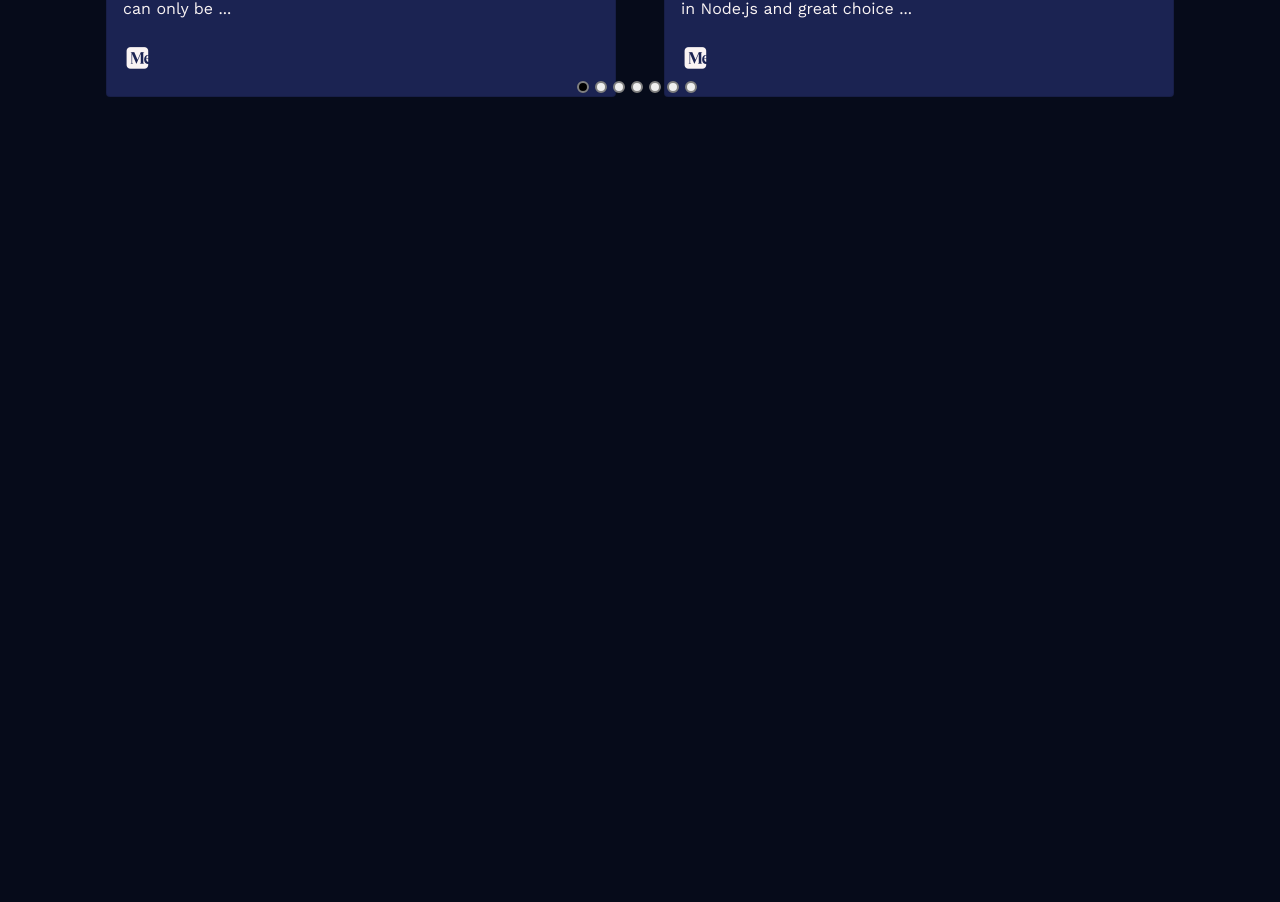
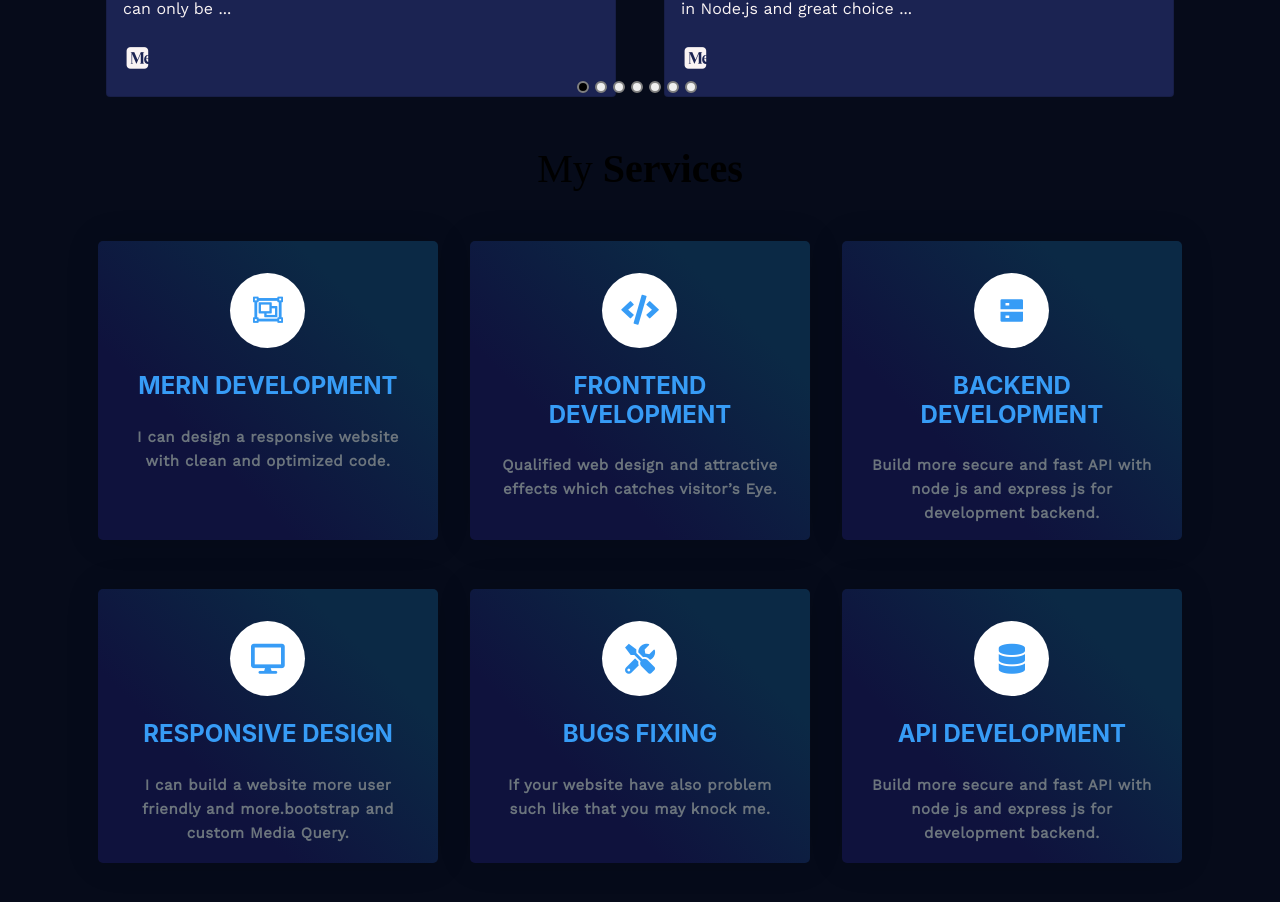
Before and after one commit to SanjidaNowrin/protfolio-sanjida-nowrin, a React (Create React App) app: page / in a window 1280 px wide. Shown: the part 1552-2454 px from the top of the page. Before the commit the page ends 1697 px from the top, so only its background shows below. Built offline with nearby package versions, Linux system fonts and the light colour scheme.

Commit message:
service-done

```diff
--- a/public/index.html
+++ b/public/index.html
@@ -19,6 +19,12 @@
       href="https://cdn.jsdelivr.net/npm/bootstrap@5.0.2/dist/css/bootstrap.min.css"
       rel="stylesheet"
       integrity="sha384-EVSTQN3/azprG1Anm3QDgpJLIm9Nao0Yz1ztcQTwFspd3yD65VohhpuuCOmLASjC"
+      crossorigin="anonymous"
+    />
+    <link
+      rel="stylesheet"
+      href="https://use.fontawesome.com/releases/v5.15.4/css/all.css"
+      integrity="sha384-DyZ88mC6Up2uqS4h/KRgHuoeGwBcD4Ng9SiP4dIRy0EXTlnuz47vAwmeGwVChigm"
       crossorigin="anonymous"
     />
 
--- a/src/App.js
+++ b/src/App.js
@@ -3,6 +3,7 @@ import "./App.css";
 import Header from "./components/Header/Header";
 import About from "./components/About/About";
 import Blogs from "./components/Blogs/Blogs";
+import Services from "./components/Services/Services";
 
 function App() {
   const [theme, setTheme] = useState("");
@@ -18,6 +19,7 @@ function App() {
       <Header theme={theme} toggleTheme={toggleTheme} />
       <About theme={theme} toggleTheme={toggleTheme} />
       <Blogs theme={theme} toggleTheme={toggleTheme} />
+      <Services theme={theme} toggleTheme={toggleTheme} />
     </>
   );
 }
--- a/src/components/Blogs/Blogs.js
+++ b/src/components/Blogs/Blogs.js
@@ -53,8 +53,14 @@ const Blogs = ({ theme, toggleTheme }) => {
                 alt="..."
               />
               <div className="card-body mt-3 d-flex flex-column">
-                <h5 className="card-title title">{name}</h5>
-                <p className="blog-desc">{detail.slice(0, 250)} ...</p>
+                <a
+                  href={link}
+                  target="_blank"
+                  className="mt-auto align-self-start"
+                >
+                  <h5 className="card-title title">{name}</h5>
+                  <p className="blog-desc">{detail.slice(0, 250)} ...</p>
+                </a>
                 <a
                   href={link}
                   target="_blank"
--- a/src/components/Header/Header.js
+++ b/src/components/Header/Header.js
@@ -3,9 +3,11 @@ import "./Header.css";
 const Header = ({ toggleTheme, theme }) => {
   const navLinks = [
     { path: "#home", display: "Home" },
-    { path: "#about", display: "About" },
-    { path: "#home", display: "Home" },
+    { path: "#skills", display: "Skills" },
+    { path: "#projects", display: "Projects" },
     { path: "#blogs", display: "Blogs" },
+    { path: "#services", display: "Services" },
+    { path: "#contact", display: "Contact Me" },
   ];
 
   const [isSticky, setSticky] = useState(false);
@@ -44,7 +46,7 @@ const Header = ({ toggleTheme, theme }) => {
         <div className="collapse navbar-collapse" id="navbarSupportedContent">
           <ul className="mx-auto navbar-nav me-auto mb-2 mb-lg-0">
             {navLinks.map((item, index) => (
-              <li key={index} className="nav-item ps-5 text-uppercase">
+              <li key={index} className="nav-item ps-4 text-uppercase">
                 <a
                   className="nav-link active menu-item"
                   aria-current="page"
--- /dev/null
+++ b/src/components/Services/Services.css
@@ -0,0 +1,93 @@
+.service-row {
+  display: flex;
+  flex-wrap: wrap;
+}
+.service-column {
+  width: 100%;
+  padding: 0 1em 1em 1em;
+  text-align: center;
+}
+.service-card {
+  width: 100%;
+  height: 90%;
+  padding: 2em 1.5em;
+  background: linear-gradient(
+    45deg,
+    rgba(15, 18, 61, 1) 33%,
+    rgba(15, 18, 61, 1) 52%,
+    rgba(11, 41, 69, 1) 84%
+  );
+  background-size: 100% 200%;
+  background-position: 0 2.5%;
+  border-radius: 5px;
+  box-shadow: 0 0 35px rgba(0, 0, 0, 0.12);
+  cursor: pointer;
+  transition: 0.5s;
+}
+.service-card h3 {
+  font-size: 1.5rem;
+  font-weight: 400;
+  color: var(--primary-color) !important;
+
+  margin: 1em 0;
+}
+.service-card p {
+  color: #575a7b;
+  font-size: 15px;
+  line-height: 1.6;
+  letter-spacing: 0.03em;
+  font-family: Work Sans;
+}
+.icon-wrapper {
+  background-color: white;
+  position: relative;
+  margin: auto;
+  font-size: 30px;
+  height: 2.5em;
+  width: 2.5em;
+  color: var(--primary-color) !important;
+  border-radius: 50%;
+  display: grid;
+  place-items: center;
+  transition: 0.5s;
+}
+.service-card:hover {
+  background-position: 0 100%;
+}
+.service-card:hover .icon-wrapper:hover {
+  background-color: var(--primary-color) !important;
+  color: white !important;
+}
+
+.service-card:hover p {
+  color: #f0f0f0 !important;
+}
+/* light theme */
+.light-theme .service-card {
+  background: white;
+}
+.light-theme .service-card p {
+  color: black !important;
+}
+.light-theme .icon-wrapper {
+  background-color: var(--primary-color) !important;
+  color: white !important;
+}
+@media screen and (min-width: 768px) {
+  section {
+    padding: 0 2em;
+  }
+  .service-column {
+    flex: 0 50%;
+    max-width: 50%;
+  }
+}
+@media screen and (min-width: 992px) {
+  section {
+    padding: 1em 3em;
+  }
+  .service-column {
+    flex: 0 0 33.33%;
+    max-width: 33.33%;
+  }
+}
--- /dev/null
+++ b/src/components/Services/Services.js
@@ -0,0 +1,89 @@
+import React from "react";
+import "./Services.css";
+
+const Services = () => {
+  return (
+    <div className="container" id="services">
+      <h1
+        className="mt-5 mb-5 text-center "
+        style={{ color: "black", fontFamily: "Zilla Slab" }}
+      >
+        My <span className="fw-bolder">Services</span>
+      </h1>
+      <div className="service-row">
+        <div className="service-column">
+          <div className="service-card">
+            <div className="icon-wrapper">
+              <i className="far fa-object-group "></i>
+            </div>
+            <h3 className="fw-bold">MERN DEVELOPMENT</h3>
+            <p className="fw-bolder text-muted">
+              I can design a responsive website with clean and optimized code.
+            </p>
+          </div>
+        </div>
+        <div className="service-column">
+          <div className="service-card">
+            <div className="icon-wrapper">
+              <i className="fas fa-code"></i>
+            </div>
+            <h3 className="fw-bold">FRONTEND DEVELOPMENT</h3>
+            <p className="fw-bolder text-muted">
+              Qualified web design and attractive effects which catches
+              visitor’s Eye.
+            </p>
+          </div>
+        </div>
+        <div className="service-column">
+          <div className="service-card">
+            <div className="icon-wrapper">
+              <i class="ri-server-fill"></i>
+            </div>
+            <h3 className="fw-bold text-uppercase">Backend Development</h3>
+            <p className="fw-bolder text-muted">
+              Build more secure and fast API with node js and express js for
+              development backend.
+            </p>
+          </div>
+        </div>
+        <div className="service-column">
+          <div className="service-card">
+            <div className="icon-wrapper">
+              <i className="fas fa-desktop "></i>
+            </div>
+            <h3 className="fw-bold">RESPONSIVE DESIGN</h3>
+            <p className="fw-bolder text-muted">
+              I can build a website more user friendly and more.bootstrap and
+              custom Media Query.
+            </p>
+          </div>
+        </div>
+        <div className="service-column">
+          <div className="service-card">
+            <div className="icon-wrapper">
+              <i className="fas fa-tools "></i>
+            </div>
+            <h3 className="fw-bold">BUGS FIXING</h3>
+            <p className="fw-bolder text-muted">
+              If your website have also problem such like that you may knock me.
+            </p>
+          </div>
+        </div>
+        <div className="service-column">
+          <div className="service-card">
+            <div className="icon-wrapper">
+              <i className="fas fa-database "></i>
+            </div>
+            <h3 className="fw-bold">API DEVELOPMENT</h3>
+            <p className="fw-bolder text-muted">
+              Build more secure and fast API with node js and express js for
+              development backend.
+            </p>
+          </div>
+        </div>
+      </div>
+    </div>
+  );
+};
+
+export default Services;
```
